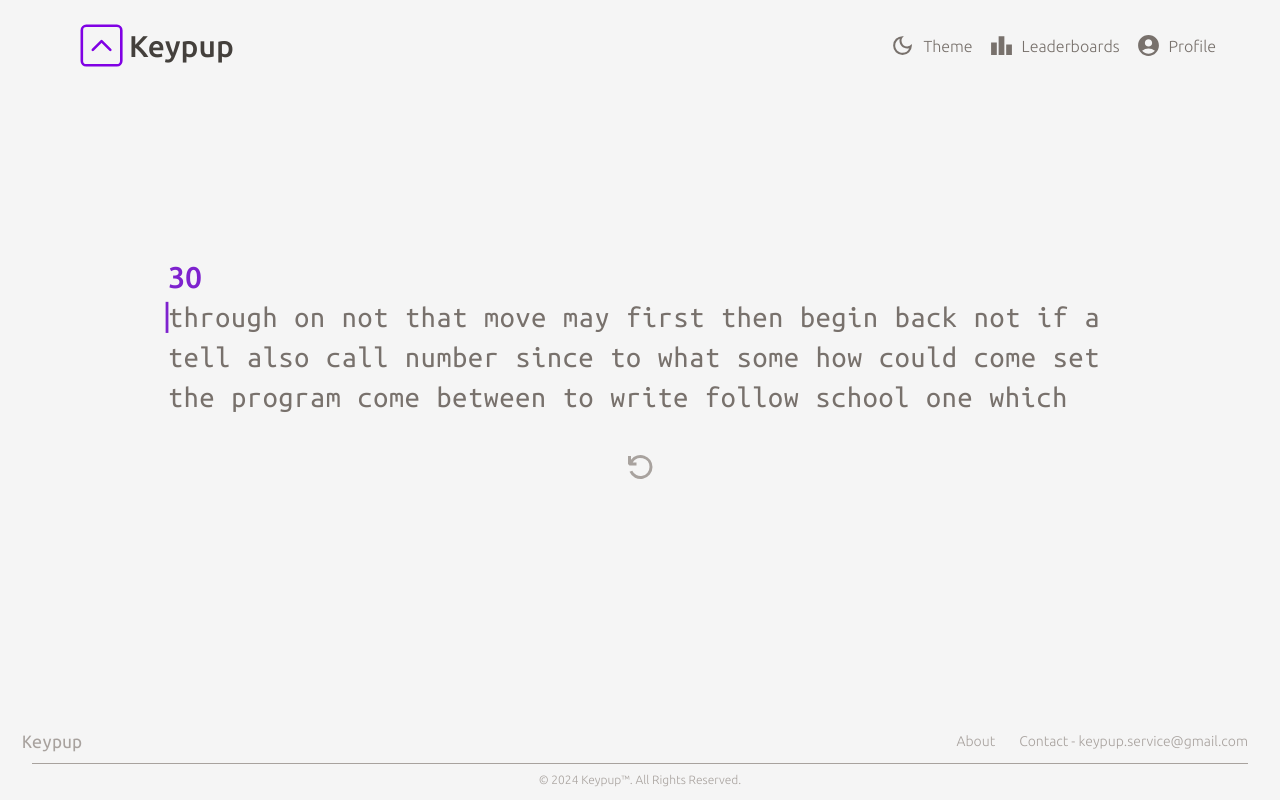
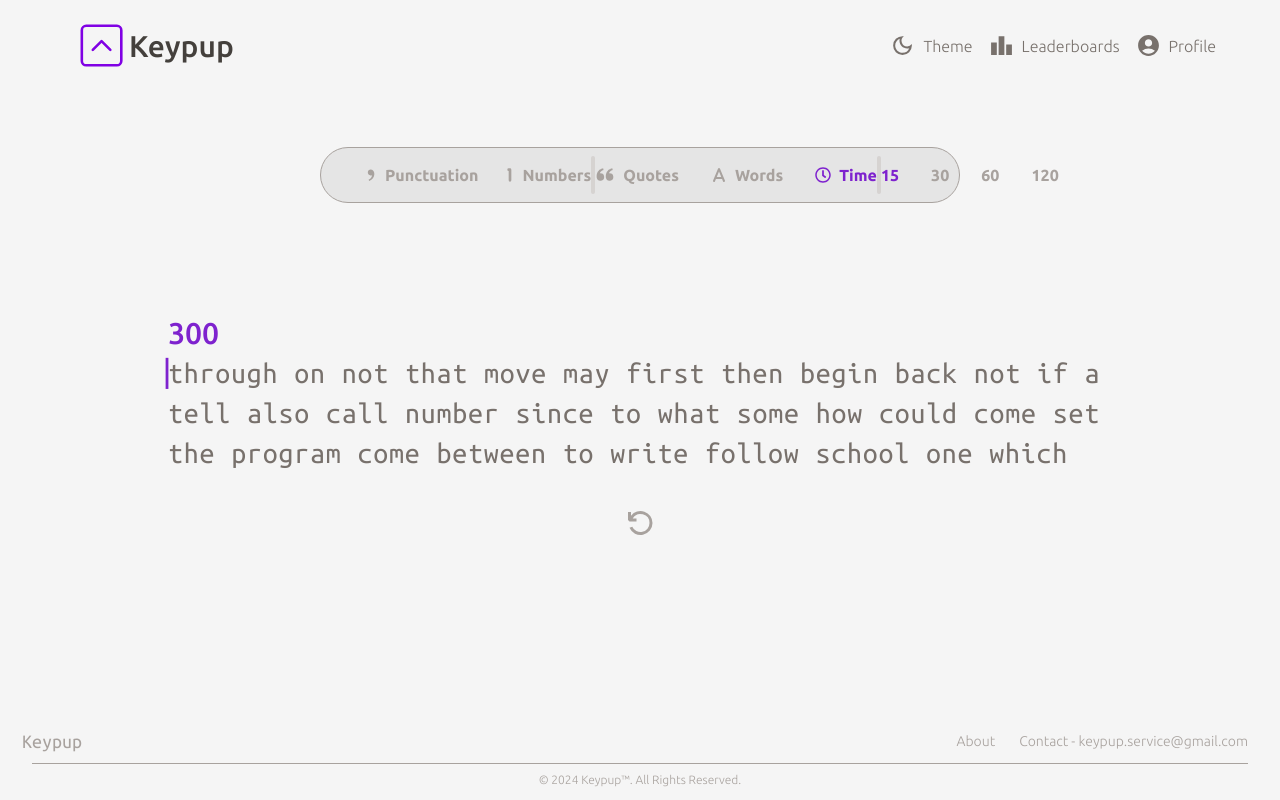
Before and after one commit to Joshi-Sarthak/Keypup, a Next.js app: page / in a window 1280 px wide. Built offline with nearby package versions, Linux system fonts and the light colour scheme.

Commit message:
add control bar

```diff
--- a/src/app/page.tsx
+++ b/src/app/page.tsx
@@ -1,11 +1,19 @@
 "use client"
 
-import Main from "@/components/Main/Main";
-import Result from "@/components/Result/Result";
-import { useTestStore } from "@/lib/zustand/teststore";
+import Controlbar from "@/components/Controlbar/Controlbar"
+import Main from "@/components/Main/Main"
+import Result from "@/components/Result/Result"
+import { useTestStore } from "@/lib/zustand/teststore"
 
 export default function Home() {
-  const loadResult = useTestStore((state) => state.loadResult);
+	const loadResult = useTestStore((state) => state.loadResult)
 
-  return loadResult ? <Result /> : <Main />;
+	return loadResult ? (
+		<Result />
+	) : (
+		<>
+			<Controlbar />
+			<Main />
+		</>
+	)
 }
--- /dev/null
+++ b/src/components/Controlbar/Controlbar.tsx
@@ -0,0 +1,193 @@
+"use client"
+
+import React, { useState } from "react"
+import { FaA } from "react-icons/fa6"
+import { RiSingleQuotesR } from "react-icons/ri"
+import { TbNumber1Small } from "react-icons/tb"
+import { FaRegClock } from "react-icons/fa"
+import { BiSolidQuoteAltLeft } from "react-icons/bi"
+
+function Controlbar() {
+	const [punctuation, setPunctuation] = useState(false)
+	const [numbers, setNumbers] = useState(false)
+	const [quotes, setQuotes] = useState(false)
+	const [words, setWords] = useState(false)
+	const [time, setTime] = useState(true)
+
+	const [selected, setSelected] = useState<string | number>(15)
+
+	const handleClick = (size: string | number) => {
+		setSelected(size)
+	}
+
+	return (
+		<div className="w-1/2 h-14 p-2 mx-auto flex justify-between items-center mt-16 bg-neutral-200 dark:bg-[#242120] rounded-full border border-stone-400 dark:border-neutral-700 text-stone-400 dark:text-neutral-600">
+			<ul className="flex flex-row font-semibold">
+				<li
+					className="flex flex-row ml-8 items-center hover:text-stone-500 hover:dark:text-neutral-500 cursor-pointer transition-all duration-300"
+					onClick={() => setPunctuation(!punctuation)}
+					style={{ color: punctuation ? "#7e22ce" : "" }}
+				>
+					<RiSingleQuotesR className="w-5 h-5 mr-1" />
+					<span>Punctuation</span>
+				</li>
+				<li
+					className="flex flex-row ml-4 items-center hover:text-stone-500 hover:dark:text-neutral-500 cursor-pointer transition-all duration-300"
+					onClick={() => setNumbers(!numbers)}
+					style={{ color: numbers ? "#7e22ce" : "" }}
+				>
+					<TbNumber1Small className="w-8 h-8 mr-[-4px]" />
+					<span>Numbers</span>
+				</li>
+			</ul>
+			<div className="border-r-4 rounded-full border-stone-300 dark:border-stone-800 h-full"></div>
+			<ul className="flex flex-row font-semibold">
+				<li
+					className="flex flex-row mr-4 items-center hover:text-stone-500 hover:dark:text-neutral-500 cursor-pointer transition-all duration-300"
+					onClick={() => {
+						setQuotes(true)
+						setSelected("small")
+						setWords(false)
+						setTime(false)
+					}}
+					style={{ color: quotes ? "#7e22ce" : "" }}
+				>
+					<BiSolidQuoteAltLeft className="w-5 h-5 mr-2" />
+					<span>Quotes</span>
+				</li>
+				<li
+					className="flex flex-row mx-4 items-center hover:text-stone-500 hover:dark:text-neutral-500 cursor-pointer transition-all duration-300"
+					onClick={() => {
+						setWords(true)
+						setSelected(10)
+						setQuotes(false)
+						setTime(false)
+					}}
+					style={{ color: words ? "#7e22ce" : "" }}
+				>
+					<FaA className="w-4 h-4 mr-2" />
+					<span>Words</span>
+				</li>
+				<li
+					className="flex flex-row ml-4 items-center hover:text-stone-500 hover:dark:text-neutral-500 cursor-pointer transition-all duration-300"
+					onClick={() => {
+						setTime(true)
+						setSelected(15)
+						setQuotes(false)
+						setWords(false)
+					}}
+					style={{ color: time ? "#7e22ce" : "" }}
+				>
+					<FaRegClock className="w-4 h-4 mr-2" />
+					<span>Time</span>
+				</li>
+			</ul>
+			<div className="border-r-4 rounded-full border-stone-300 dark:border-stone-800 h-full"></div>
+			{quotes && (
+				<ul className="flex flex-row font-semibold">
+					<li
+						className="mr-4 hover:text-stone-500 hover:dark:text-neutral-500 cursor-pointer transition-all duration-300"
+						onClick={() => {
+							handleClick("small")
+						}}
+						style={{ color: selected === "small" ? "#7e22ce" : "" }}
+					>
+						Small
+					</li>
+					<li
+						className="mx-4 hover:text-stone-500 hover:dark:text-neutral-500 cursor-pointer transition-all duration-300"
+						onClick={() => {
+							handleClick("medium")
+						}}
+						style={{ color: selected === "medium" ? "#7e22ce" : "" }}
+					>
+						Medium
+					</li>
+					<li
+						className="mr-8 ml-4 hover:text-stone-500 hover:dark:text-neutral-500 cursor-pointer transition-all duration-300"
+						onClick={() => {
+							handleClick("large")
+						}}
+						style={{ color: selected === "large" ? "#7e22ce" : "" }}
+					>
+						Large
+					</li>
+				</ul>
+			)}
+			{words && (
+				<ul className="flex flex-row font-semibold">
+					<li
+						className="mr-4 hover:text-stone-500 hover:dark:text-neutral-500 cursor-pointer transition-all duration-300"
+						onClick={() => {
+							handleClick(10)
+						}}
+						style={{ color: selected === 10 ? "#7e22ce" : "" }}
+					>
+						10
+					</li>
+					<li
+						className="mx-4 hover:text-stone-500 hover:dark:text-neutral-500 cursor-pointer transition-all duration-300"
+						onClick={() => {
+							handleClick(25)
+						}}
+						style={{ color: selected === 25 ? "#7e22ce" : "" }}
+					>
+						25
+					</li>
+					<li
+						className="mx-4 hover:text-stone-500 hover:dark:text-neutral-500 cursor-pointer transition-all duration-300"
+						onClick={() => {
+							handleClick(50)
+						}}
+						style={{ color: selected === 50 ? "#7e22ce" : "" }}
+					>
+						50
+					</li>
+					<li
+						className="mr-8 ml-4 hover:text-stone-500 hover:dark:text-neutral-500 cursor-pointer transition-all duration-300"
+						onClick={() => {
+							handleClick(100)
+						}}
+						style={{ color: selected === 100 ? "#7e22ce" : "" }}
+					>
+						100
+					</li>
+				</ul>
+			)}
+			{time && (
+				<ul className="flex flex-row font-semibold">
+					<li
+						className="mr-4 hover:text-stone-500 hover:dark:text-neutral-500 cursor-pointer transition-all duration-300"
+						onClick={() => handleClick(15)}
+						style={{ color: selected === 15 ? "#7e22ce" : "" }}
+					>
+						15
+					</li>
+					<li
+						className="mx-4 hover:text-stone-500 hover:dark:text-neutral-500 cursor-pointer transition-all duration-300"
+						onClick={() => handleClick(30)}
+						style={{ color: selected === 30 ? "#7e22ce" : "" }}
+					>
+						30
+					</li>
+					<li
+						className="mx-4 hover:text-stone-500 hover:dark:text-neutral-500 cursor-pointer transition-all duration-300"
+						onClick={() => handleClick(60)}
+						style={{ color: selected === 60 ? "#7e22ce" : "" }}
+					>
+						60
+					</li>
+					<li
+						className="mr-8 ml-4 hover:text-stone-500 hover:dark:text-neutral-500 cursor-pointer transition-all duration-300"
+						onClick={() => handleClick(120)}
+						style={{ color: selected === 120 ? "#7e22ce" : "" }}
+					>
+						120
+					</li>
+				</ul>
+			)}
+		</div>
+	)
+}
+
+export default Controlbar
--- a/src/components/Main/Main.tsx
+++ b/src/components/Main/Main.tsx
@@ -1,3 +1,4 @@
+/* eslint-disable react-hooks/exhaustive-deps */
 import React, { use, useEffect, useRef, useState } from "react"
 import { useTestStore } from "@/lib/zustand/teststore"
 import { useTimeStore } from "@/lib/zustand/timestore"
@@ -150,7 +151,7 @@ function Main() {
 
 	return (
 		<div>
-			<div className="flex justify-center w-full mt-44">
+			<div className="flex justify-center w-full mt-28">
 				<div className="w-3/4 flex flex-col">
 					<span className="ml-2 text-3xl font-medium text-purple-700 mb-1 self-start">
 						{useTimeStore((state) => state.time)}
--- a/src/lib/zustand/timestore.ts
+++ b/src/lib/zustand/timestore.ts
@@ -7,7 +7,7 @@ type timestore = {
 }
 
 export const useTimeStore = create<timestore>((set) => ({
-	time: 30,
+	time: 300,
 	setTime: (time: number) => {
 		set({ time })
 	},
```
